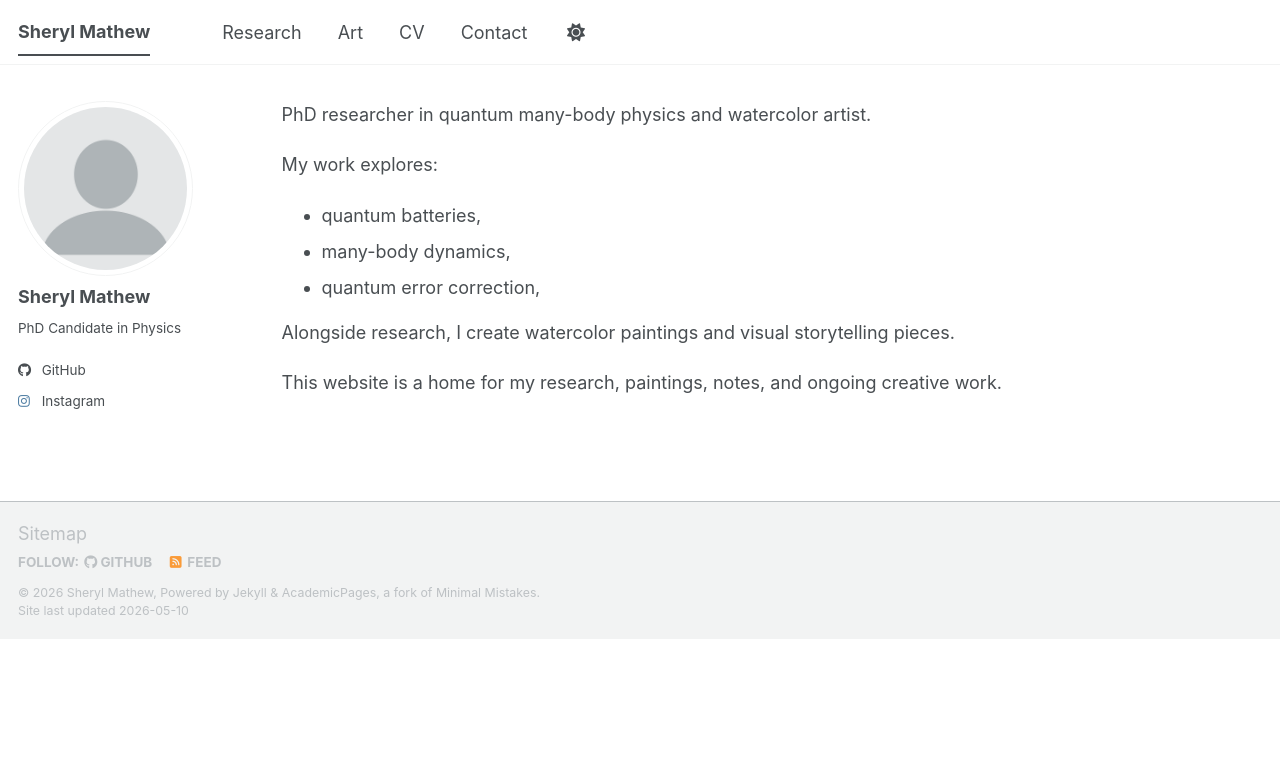
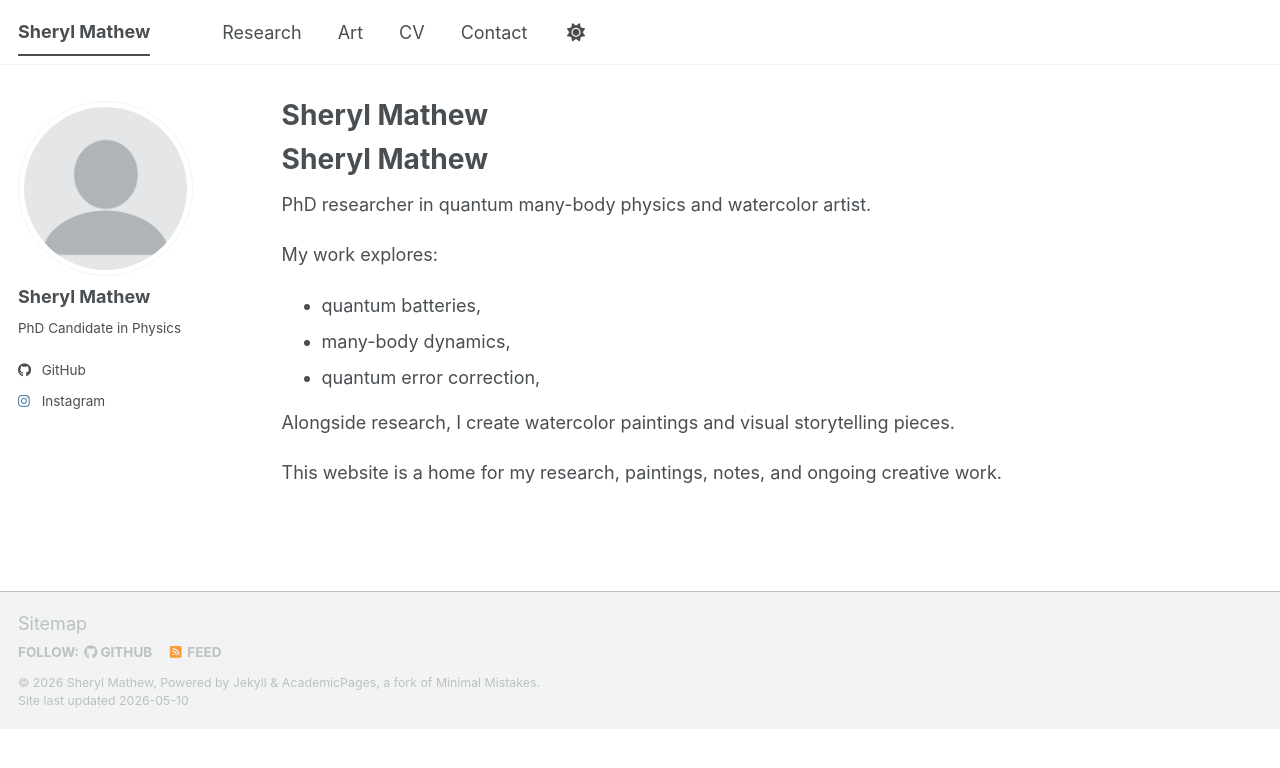
Before and after one commit to sheryl-creative-continuum/sheryl-creative-continuum.github.io, a Jekyll site: the page built from _pages/about.md, in a window 1280 px wide. Shown: the top 768 px of the page. Built offline with Jekyll 4.4.1, drawn with Linux system fonts in a browser that asks for light colours; a script bundle is joined from its source files by our own code; library files that are not in the unit come from our copies; our own code applies the rules of GitHub Pages for plain Markdown files.

Commit message:
Update about.md

```diff
--- a/_pages/about.md
+++ b/_pages/about.md
@@ -3,6 +3,8 @@
 author_profile: true
 permalink: /
 ---
+
+# Sheryl Mathew
 
 PhD researcher in quantum many-body physics and watercolor artist.
 
```
